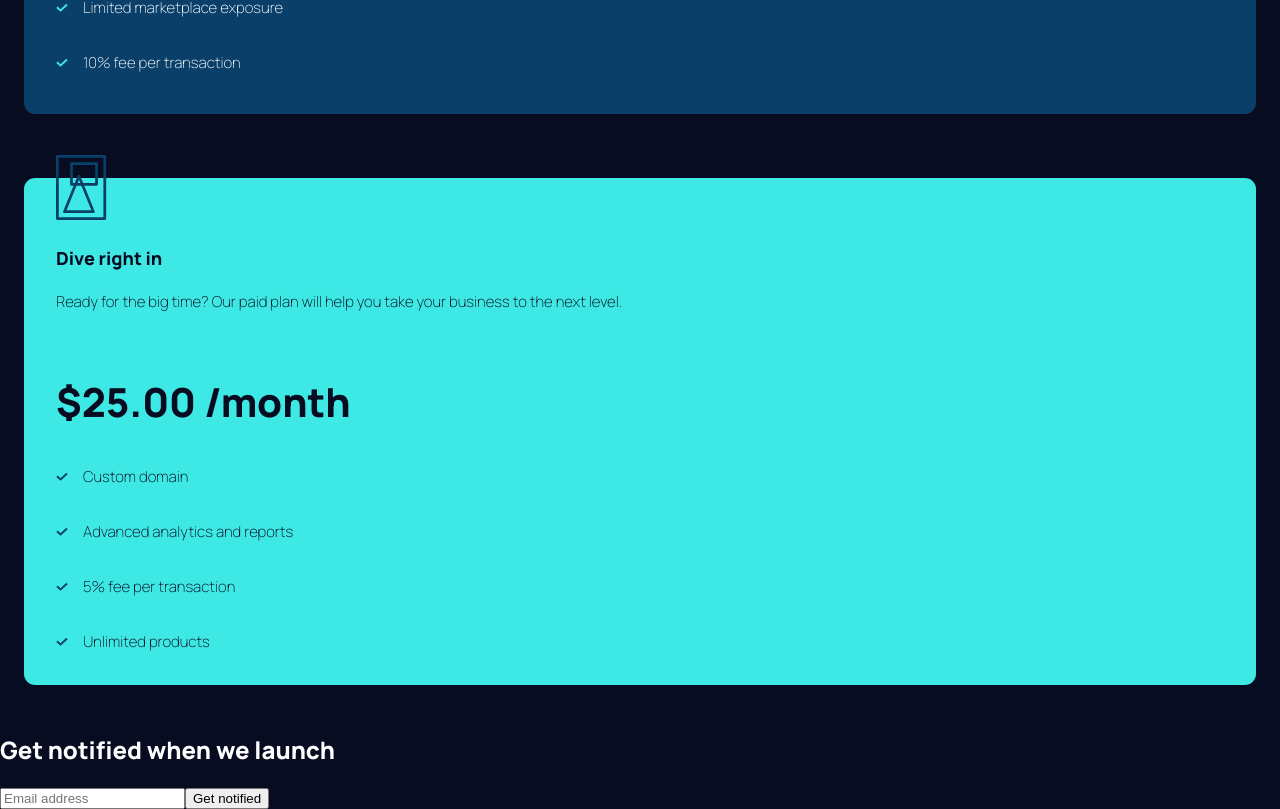
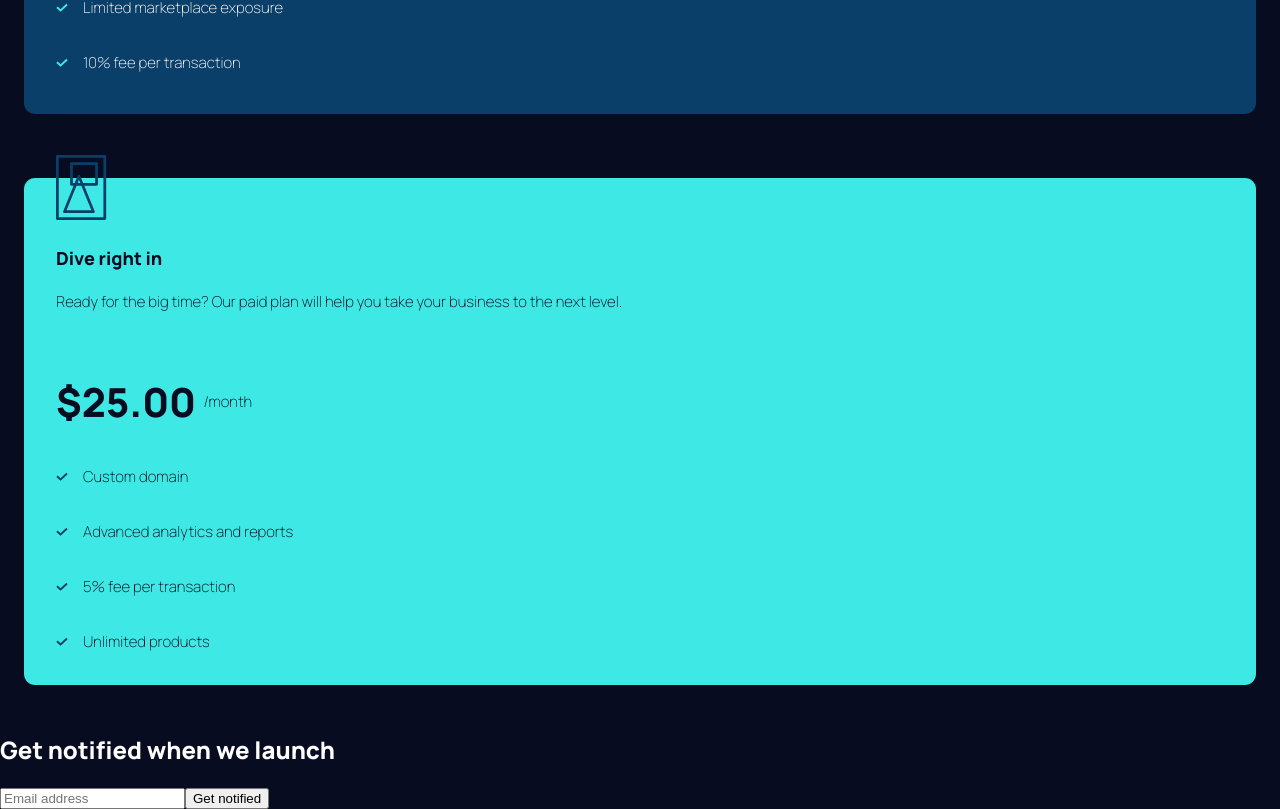
Before and after one commit to salymk/react-maker-pre-launch-landing-page, a React (Create React App) app: page / in a window 1280 px wide. Shown: the part 3053-3862 px from the top of the page. Built offline with nearby package versions, Linux system fonts and the light colour scheme.

Commit message:
style(price): change font styles
- align span with flexbox in h3

```diff
--- a/src/App.scss
+++ b/src/App.scss
@@ -189,6 +189,16 @@ h3 {
                 h2 {
                     margin-top: 1.5em;
                     margin-bottom: 0.5em;
+                    display: flex;
+                    flex-direction: row;
+                    align-items: center;
+
+                    span {
+                        font-weight: 200;
+                        font-size: 15px;
+                        line-height: 25px;
+                        margin-left: .5em;
+                    }
                 }
             }
 
```
